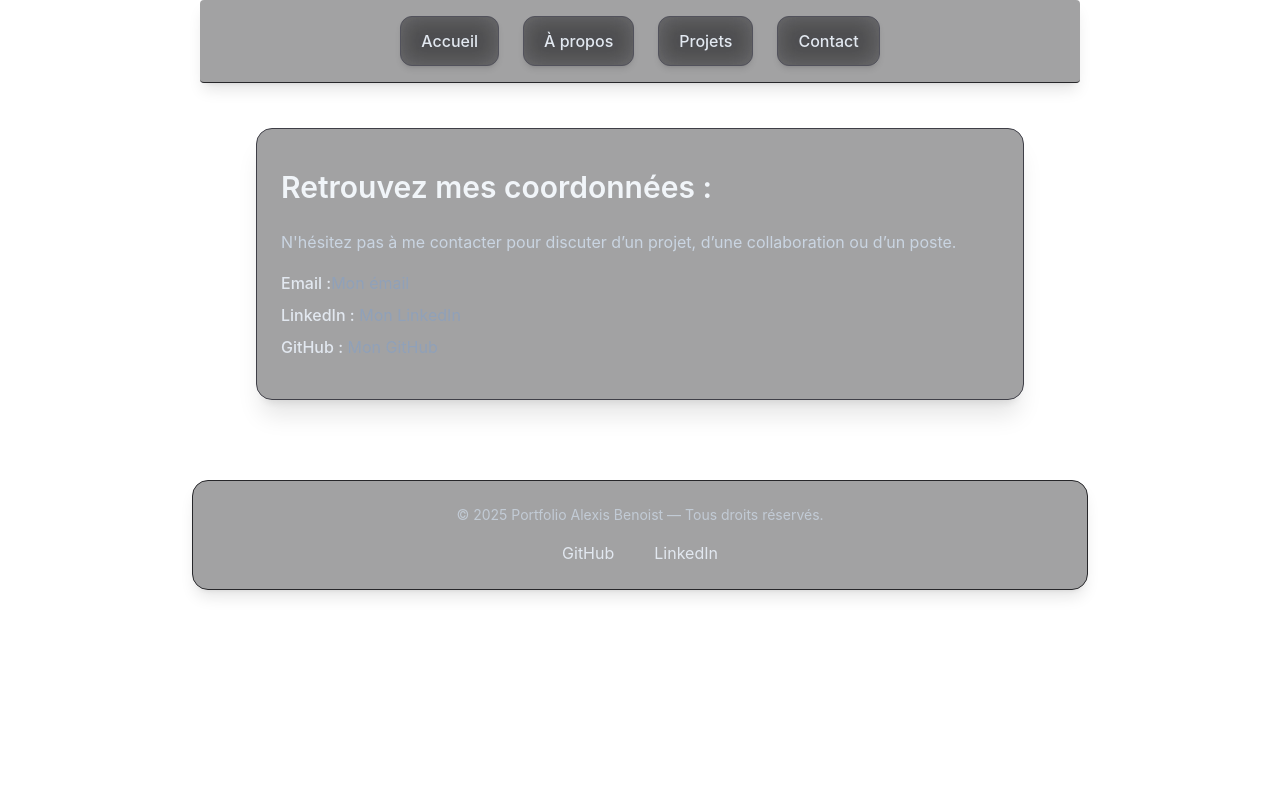
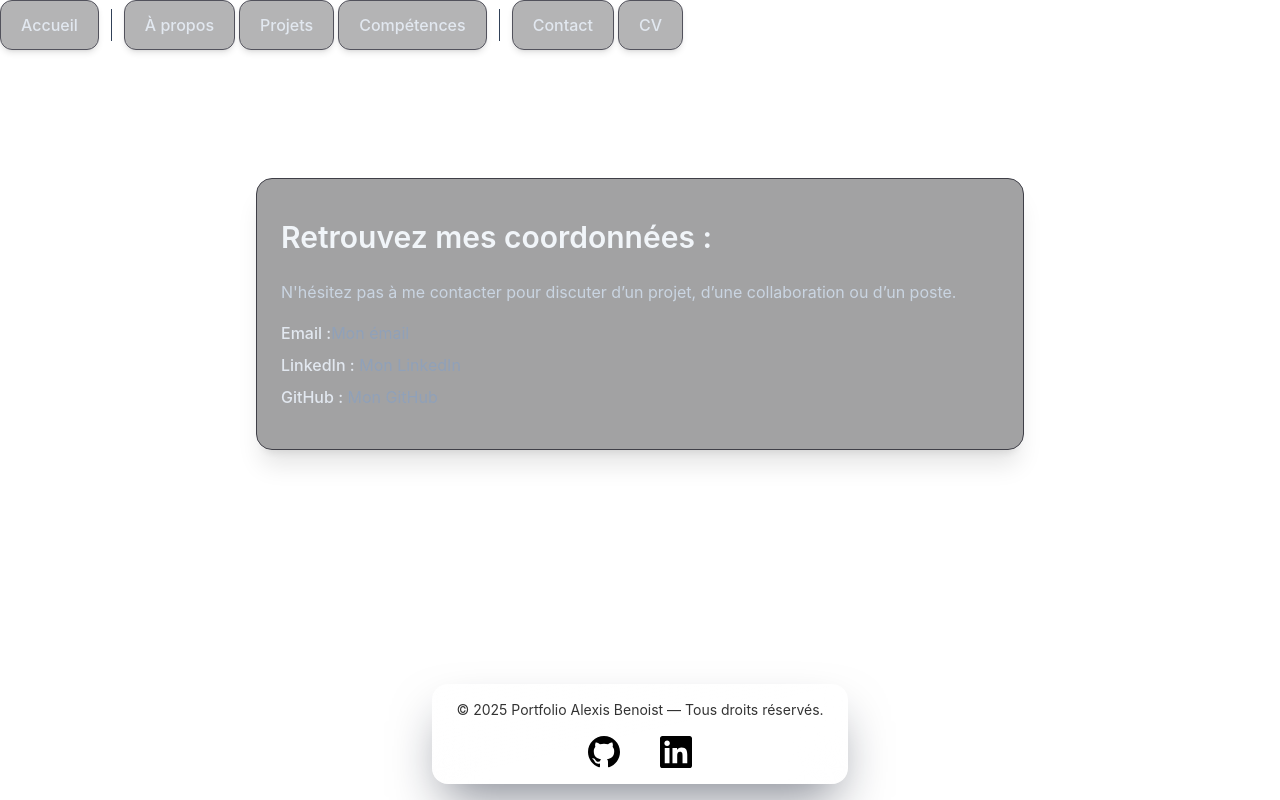
Before and after one commit to AlexisBenoistG/portfolio-Alexis-Benoist, a React (Vite) app: page /portfolio-Alexis-Benoist/contact in a window 1280 px wide. Built offline with nearby package versions, Linux system fonts and the light colour scheme.

Commit message:
feat: The base layout is different, new design, new sections

```diff
--- a/src/components/Footer.jsx
+++ b/src/components/Footer.jsx
@@ -1,33 +1,61 @@
 export default function Footer() {
   return (
-    <footer
-      className="footer mt-20 mb-6 mx-auto w-[90%] max-w-4xl
-                 bg-zinc-900/40 backdrop-blur-lg border border-zinc-800
-                 rounded-2xl shadow-lg p-6 text-center text-slate-300"
-    >
-      <p className="text-sm opacity-80">
-        &copy; {new Date().getFullYear()} Portfolio Alexis Benoist — Tous droits réservés.
+    <footer className="fixed bottom-0 w-screen">
+      <div className="mx-auto px-4 sm:px-6 lg:px-8">
+        <div className="flex items-center justify-center mb-4">
+          <div className="relative rounded-2xl px-6 py-4 shadow-2xl shadow-slate-900/50 overflow-hidden">
+            {/* Effet vitre avec backdrop-blur */}
+            <div className="absolute inset-0 bg-white/5 backdrop-blur-xl"></div>
+
+            {/* Bordure brillante */}
+            <div className="absolute inset-0 rounded-2xl border border-white/10"></div>
+
+            {/* Reflets de lumière sur le verre */}
+            <div className="absolute inset-0 rounded-2xl bg-gradient-to-br from-white/10 via-transparent to-transparent"></div>
+
+            {/* Contenu */}
+            <div className="relative z-10">
+              <p className="text-sm opacity-80 text-footer">
+                &copy; {new Date().getFullYear()} Portfolio Alexis Benoist —
+                Tous droits réservés.
               </p>
 
-      <div className="socials flex justify-center gap-10 mt-4">
-
+              <div className="flex justify-center gap-10 mt-4">
                 <a
                   href="https://github.com/AlexisBenoistG"
                   target="_blank"
-          className="text-slate-200 transition-all duration-300
-                     hover:text-white hover:-translate-y-1"
+                  rel="noopener noreferrer"
+                  className="link-hover"
                 >
-          GitHub
+                  <svg
+                    viewBox="0 0 24 24"
+                    fill="currentColor"
+                    className="h-8 w-8 text-footer"
+                    xmlns="http://www.w3.org/2000/svg"
+                  >
+                    <path d="M12 0c-6.626 0-12 5.373-12 12 0 5.302 3.438 9.8 8.207 11.387.599.111.793-.261.793-.577v-2.234c-3.338.726-4.033-1.416-4.033-1.416-.546-1.387-1.333-1.756-1.333-1.756-1.089-.745.083-.729.083-.729 1.205.084 1.839 1.237 1.839 1.237 1.07 1.834 2.807 1.304 3.492.997.107-.775.418-1.305.762-1.604-2.665-.305-5.467-1.334-5.467-5.931 0-1.311.469-2.381 1.236-3.221-.124-.303-.535-1.524.117-3.176 0 0 1.008-.322 3.301 1.23.957-.266 1.983-.399 3.003-.404 1.02.005 2.047.138 3.006.404 2.291-1.552 3.297-1.23 3.297-1.23.653 1.653.242 2.874.118 3.176.77.84 1.235 1.911 1.235 3.221 0 4.609-2.807 5.624-5.479 5.921.43.372.823 1.102.823 2.222v3.293c0 .319.192.694.801.576 4.765-1.589 8.199-6.086 8.199-11.386 0-6.627-5.373-12-12-12z"></path>
+                  </svg>
                 </a>
 
                 <a
                   href="https://www.linkedin.com/in/alexis-daniel-andre-benoist"
                   target="_blank"
-          className="text-slate-200 transition-all duration-300
-                     hover:text-white hover:-translate-y-1"
+                  rel="noopener noreferrer"
+                  className="link-hover"
                 >
-          LinkedIn
+                  <svg
+                    viewBox="0 0 24 24"
+                    fill="currentColor"
+                    className="h-8 w-8 text-footer"
+                    xmlns="http://www.w3.org/2000/svg"
+                  >
+                    <path d="M20.447 20.452h-3.554v-5.569c0-1.328-.027-3.037-1.852-3.037-1.853 0-2.136 1.445-2.136 2.939v5.667H9.351V9h3.414v1.561h.046c.477-.9 1.637-1.85 3.37-1.85 3.601 0 4.267 2.37 4.267 5.455v6.286zM5.337 7.433c-1.144 0-2.063-.926-2.063-2.065 0-1.138.92-2.063 2.063-2.063 1.14 0 2.064.925 2.064 2.063 0 1.139-.925 2.065-2.064 2.065zm1.782 13.019H3.555V9h3.564v11.452zM22.225 0H1.771C.792 0 0 .774 0 1.729v20.542C0 23.227.792 24 1.771 24h20.451C23.2 24 24 23.227 24 22.271V1.729C24 .774 23.2 0 22.222 0h.003z"></path>
+                  </svg>
                 </a>
+              </div>
+            </div>
+          </div>
+        </div>
       </div>
     </footer>
   );
--- /dev/null
+++ b/src/components/Header.jsx
@@ -0,0 +1,25 @@
+import { motion } from "framer-motion";
+import Navbar from "./Navbar";
+
+export default function Header() {
+  return (
+    <nav className="fixed top-0 w-full z-50">
+      <div className="mx-auto max-w-7xl px-4 sm:px-6 lg:px-8">
+        <div className="flex items-center justify-center h-16 mt-4">
+          <div className="relative rounded-2xl px-6 py-2 shadow-2xl shadow-slate-900/50 overflow-hidden">
+            {/* Effet vitre avec backdrop-blur */}
+            <div className="absolute inset-0 bg-stone/50 backdrop-blur-xl"></div>
+
+            {/* Reflets de lumière sur le verre */}
+            <div className="absolute inset-0 rounded-2xl bg-gradient-to-br from-stone/10 via-transparent to-transparent"></div>
+
+            {/* Contenu */}
+            <div className="relative z-10">
+              <Navbar />
+            </div>
+          </div>
+        </div>
+      </div>
+    </nav>
+  );
+}
--- a/src/components/Navbar.jsx
+++ b/src/components/Navbar.jsx
@@ -1,15 +1,18 @@
 import Button from "./Button.jsx";
+import { motion } from "framer-motion";
 
 export default function Navbar() {
   return (
-    <nav className="navbar fixed top-0 left-50 right-50 w-30% items-center bg-zinc-900/40 backdrop-blur-lg
-                    border-b border-zinc-800 p-4 flex justify-center z-50 shadow-lg rounded">
-      <div className="hidden md:flex gap-6">
-        <Button to="/portfolio-Alexis-Benoist/">Accueil</Button>
-        <Button to="/portfolio-Alexis-Benoist/about">À propos</Button>
-        <Button to="/portfolio-Alexis-Benoist/projects">Projets</Button>
-        <Button to="/portfolio-Alexis-Benoist/contact">Contact</Button>
-      </div>
-    </nav>
+    <div className="flex items-center gap-1">
+      <Button to="/portfolio-Alexis-Benoist/">Accueil</Button>
+      <div className="w-px h-8 bg-slate-700 mx-2"></div>
+      <Button to="/portfolio-Alexis-Benoist/about">À propos</Button>
+      <Button to="/portfolio-Alexis-Benoist/projects">Projets</Button>
+      <Button to="/portfolio-Alexis-Benoist/competences">Compétences</Button>
+      <div className="w-px h-8 bg-slate-700 mx-2"></div>
+      <Button to="/portfolio-Alexis-Benoist/contact">Contact</Button>
+      <Button to="/portfolio-Alexis-Benoist/cv">CV</Button>
+
+    </div>
   );
 }
```
Lines whose indentation alone changed are shown as unchanged.
